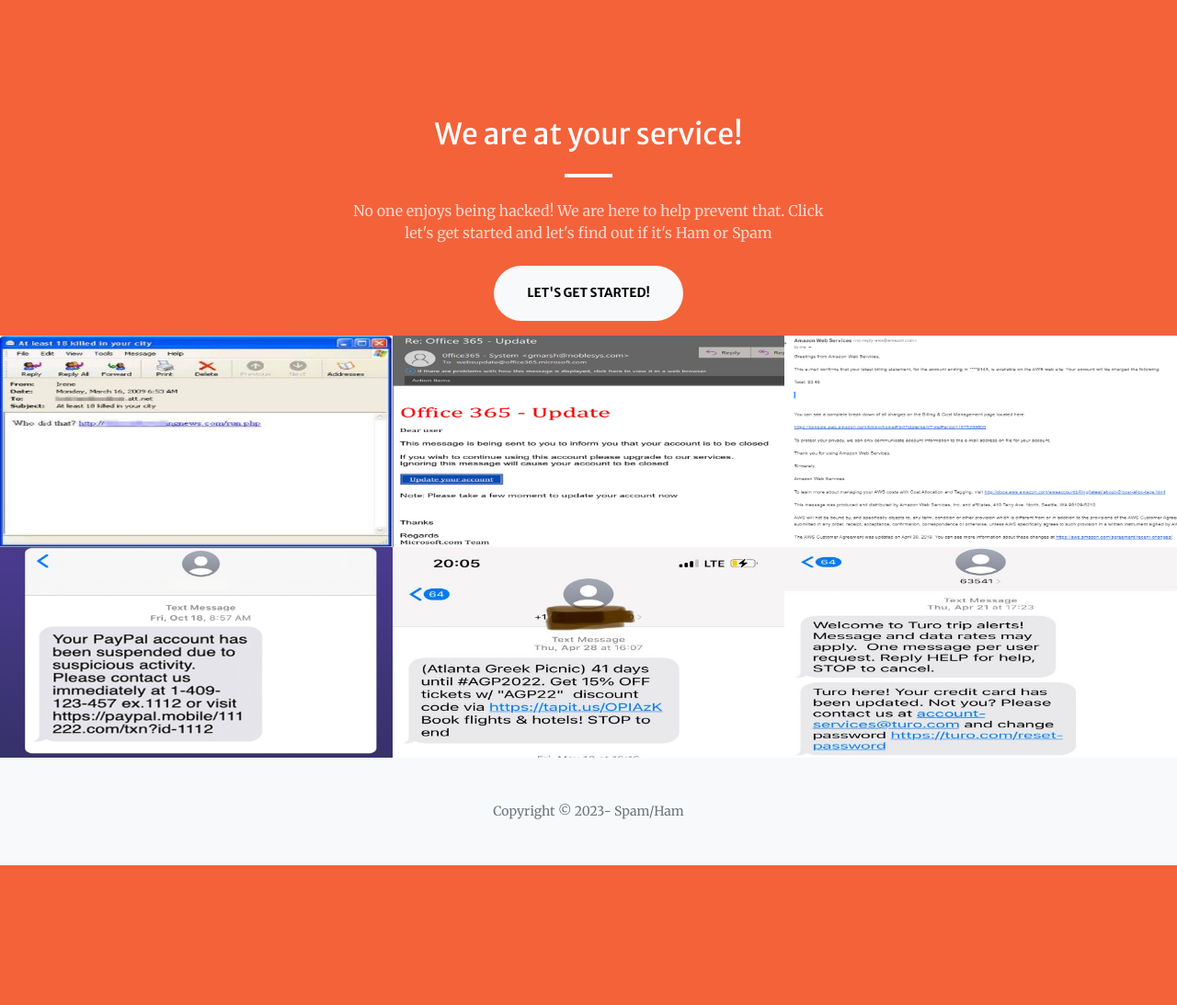
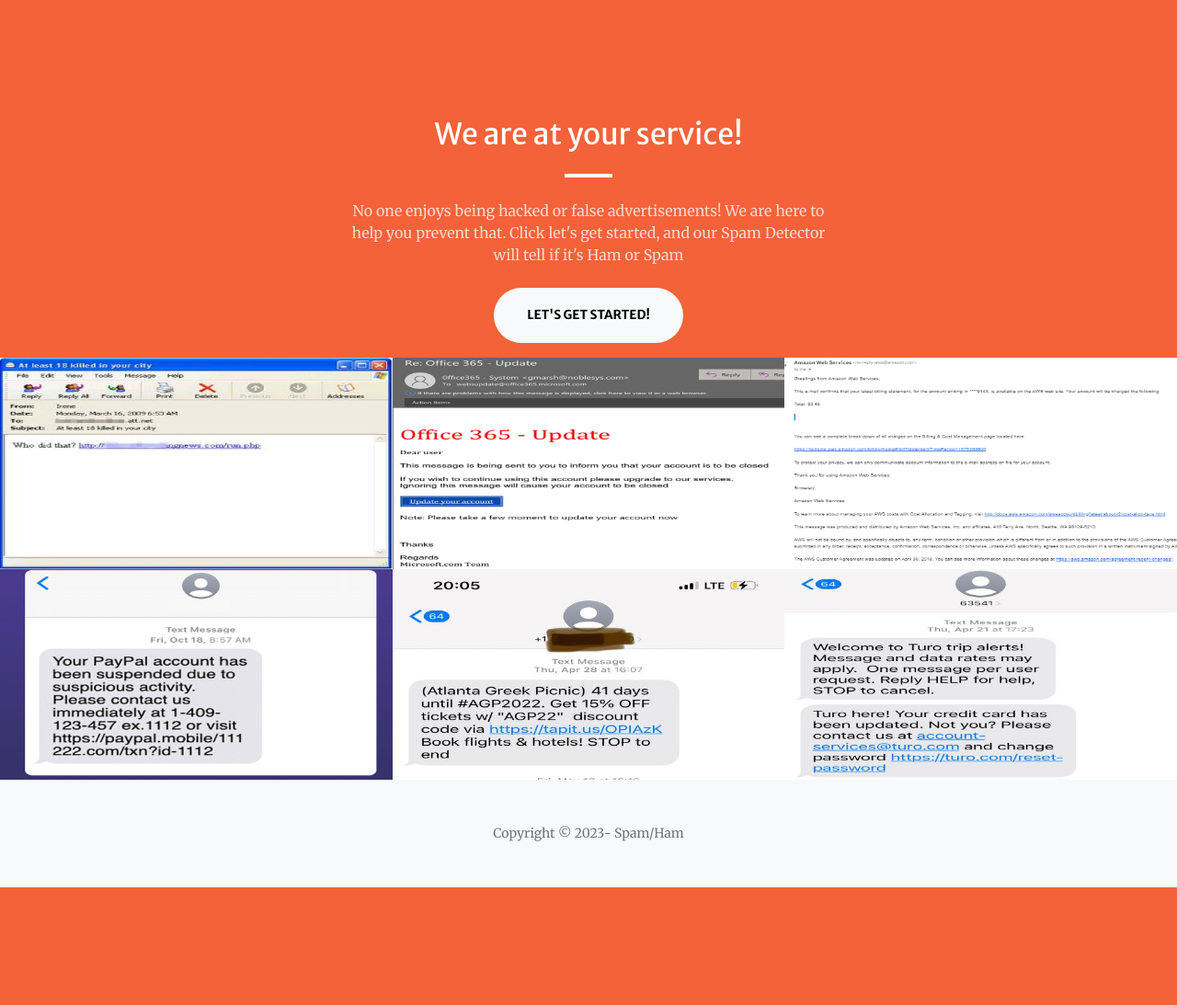
Before and after one commit to hthelander/Project-4, a Flask app: page / in a window 1280 px wide. Shown: the part 801-1894 px from the top of the page at 92% size. Before the commit the page ends 1742 px from the top, so only its background shows below. Run offline with Flask 2, Linux system fonts and the light colour scheme; some libraries are stand-ins or nearby versions.

Commit message:
Update index.html

```diff
--- a/spam_ham_dashboard(spam.index)/templates/index.html
+++ b/spam_ham_dashboard(spam.index)/templates/index.html
@@ -84,8 +84,8 @@
                 <div class="col-lg-6 text-center">
                     <h2 class="text-white mt-0">We are at your service!</h2>
                     <hr class="divider divider-light" />
-                    <p class="text-white-75 mb-4">No one enjoys being hacked! We are here to help prevent that. Click
-                        let's get started and let's find out if it's Ham or Spam</p>
+                    <p class="text-white-75 mb-4">No one enjoys being hacked or false advertisements! We are here to help you prevent that. Click
+                        let's get started, and our Spam Detector will tell if it's Ham or Spam</p>
                         <p>
 
                         </p>
```
